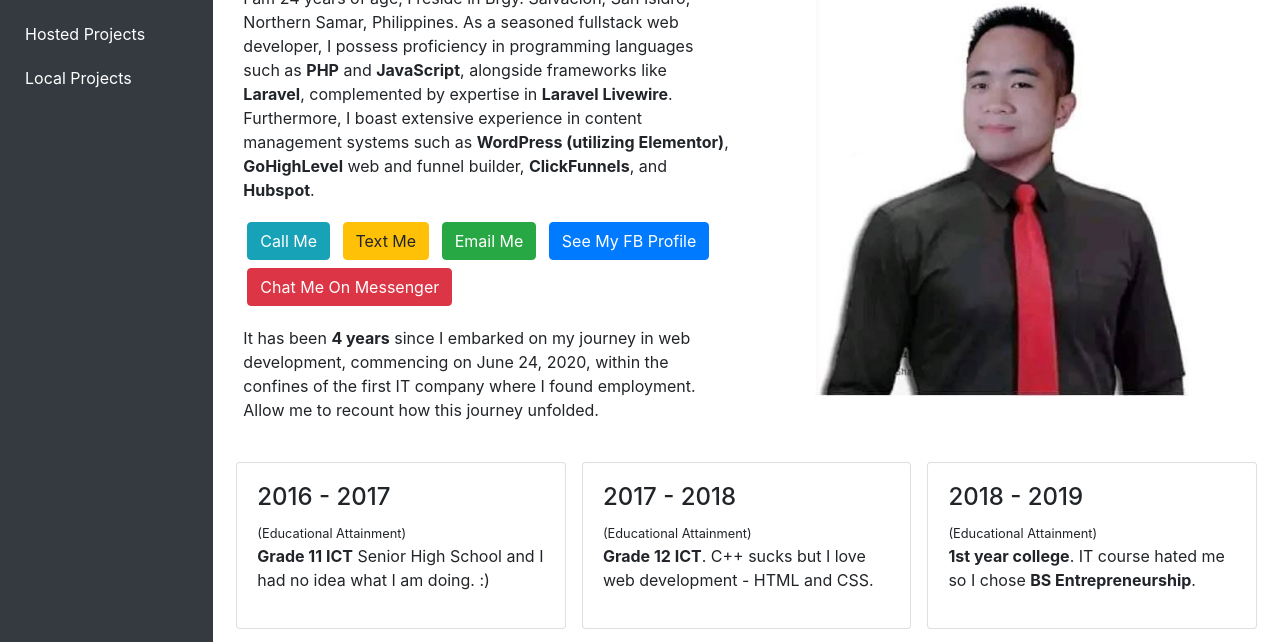
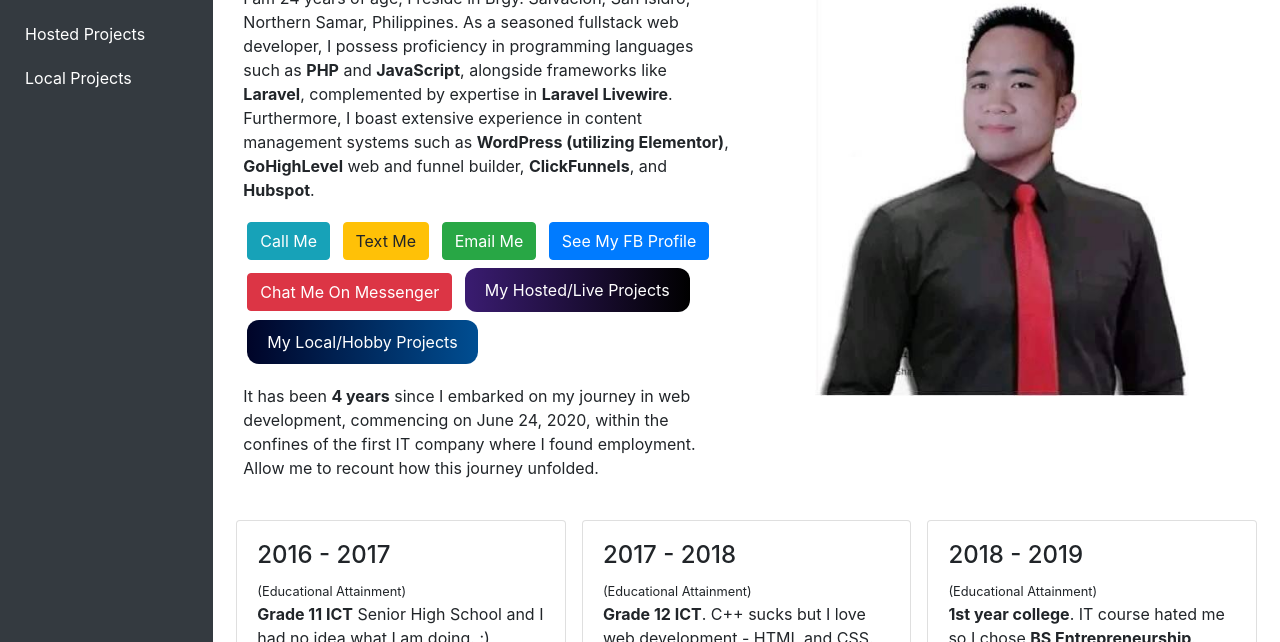
Before and after one commit to 24377965mjGithub/markjasonespelita, a plain HTML site: page index.html in a window 1280 px wide. Shown: the part 150-792 px from the top of the page. Drawn offline with Linux system fonts and the light colour scheme.

Commit message:
button colors

```diff
--- a/index.html
+++ b/index.html
@@ -123,6 +123,16 @@
                                             <a href="mailto:markjasonespelita@gmail.com"><button class="btn btn-success m-1">Email Me</button></a>
                                             <a href="https://www.facebook.com/profile.php?id=100009131763374"><button class="btn btn-primary m-1">See My FB Profile</button></a>
                                             <a href="https://m.me/100009131763374"><button class="btn btn-danger m-1">Chat Me On Messenger</button></a>
+                                            <a href="./hosted-projects.html">
+                                                <button class="m-1" style="background: linear-gradient(to right, #3a1c71, #000000); border: none; color: white; padding: 10px 20px; text-align: center; text-decoration: none; display: inline-block; font-size: 16px; border-radius: 12px; cursor: pointer;">
+                                                    My Hosted/Live Projects
+                                                </button>
+                                            </a>
+                                            <a href="./local-projects.html">
+                                                <button class="m-1" style="background: linear-gradient(to right, #000428, #004e92); border: none; color: white; padding: 10px 20px; text-align: center; text-decoration: none; display: inline-block; font-size: 16px; border-radius: 12px; cursor: pointer;">
+                                                    My Local/Hobby Projects
+                                                </button>
+                                            </a>
                                         </p>
 
                                         <p>
```
Also changed, not shown: editor.html (+3 -1 lines).
